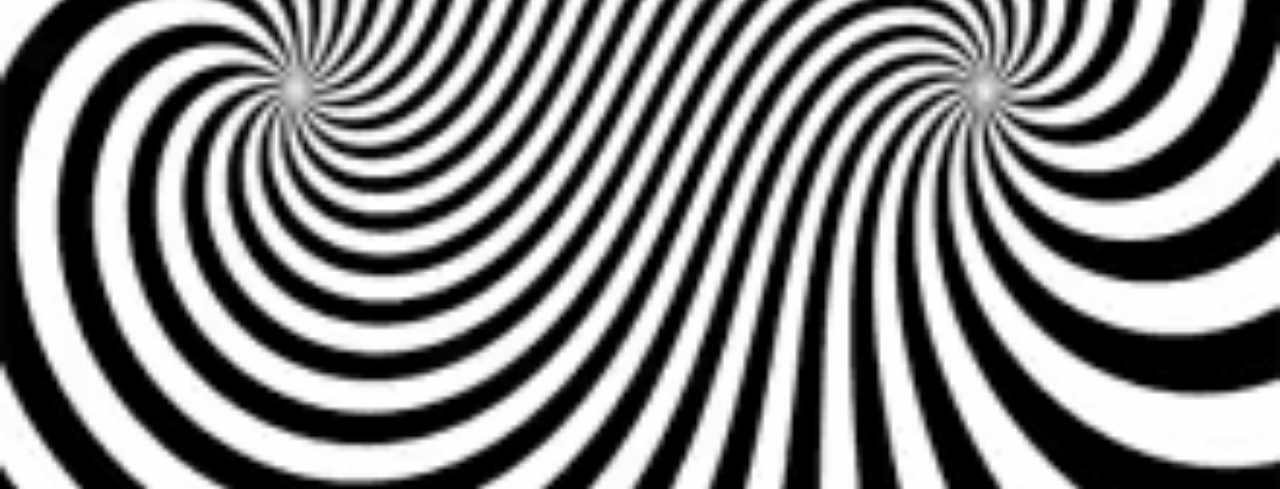
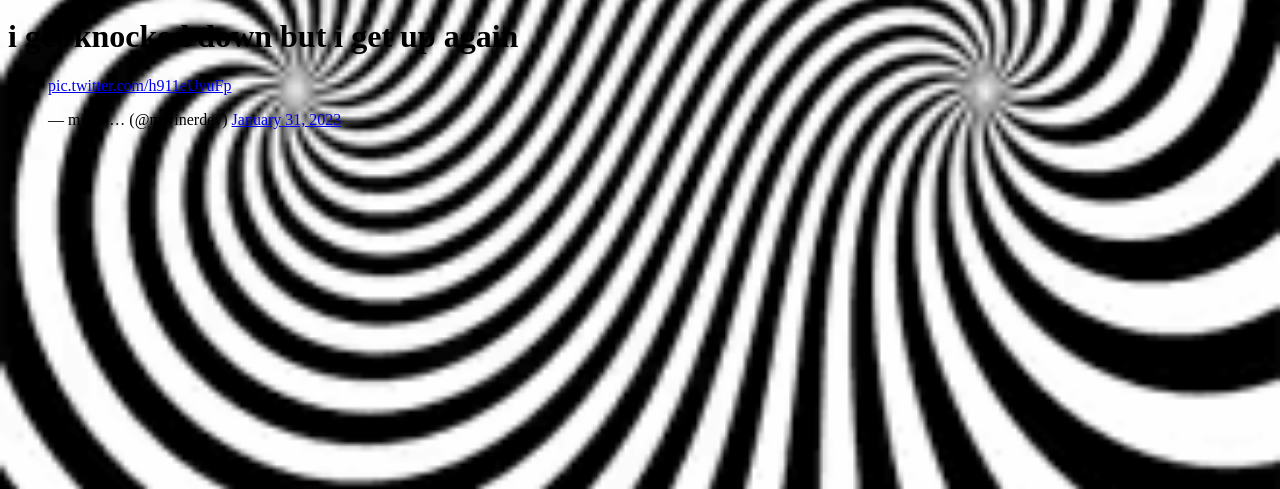
Before and after one commit to Tionwa/cat, a plain HTML site: page index.html in a window 1280 px wide. Shown: the part 311-800 px from the top of the page. Drawn offline with Linux system fonts and the light colour scheme.

Commit message:
Add files via upload

```diff
--- a/index.html
+++ b/index.html
@@ -6,4 +6,8 @@
     <p style="text-align: center;">
         <img src="https://pbs.twimg.com/media/FnyaBGRaEAMZR_3?format=jpg&name=small">
     </p>
+    <p style="width: 500cm;">
+        <h1>i get knocked down but i get up again</h1>
+    </p>
+    <blockquote class="twitter-tweet"><p lang="qme" dir="ltr"> <a href="https://t.co/h911eUvuFp">pic.twitter.com/h911eUvuFp</a></p>&mdash; miv ★ (@mivinerdev) <a href="https://twitter.com/mivinerdev/status/1620415954021933063?ref_src=twsrc%5Etfw">January 31, 2023</a></blockquote> <script async src="https://platform.twitter.com/widgets.js" charset="utf-8"></script>
 </body>
```
